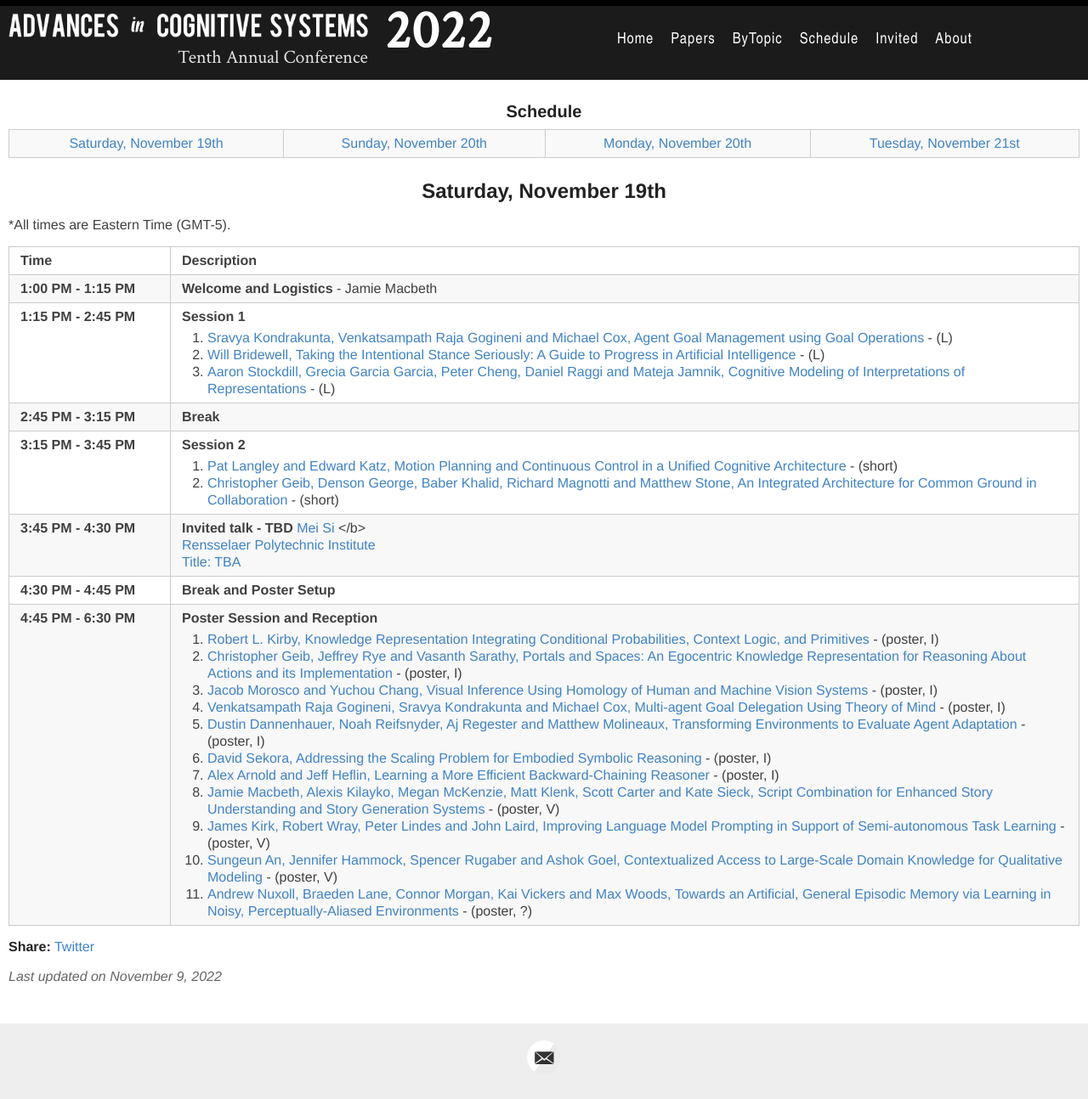
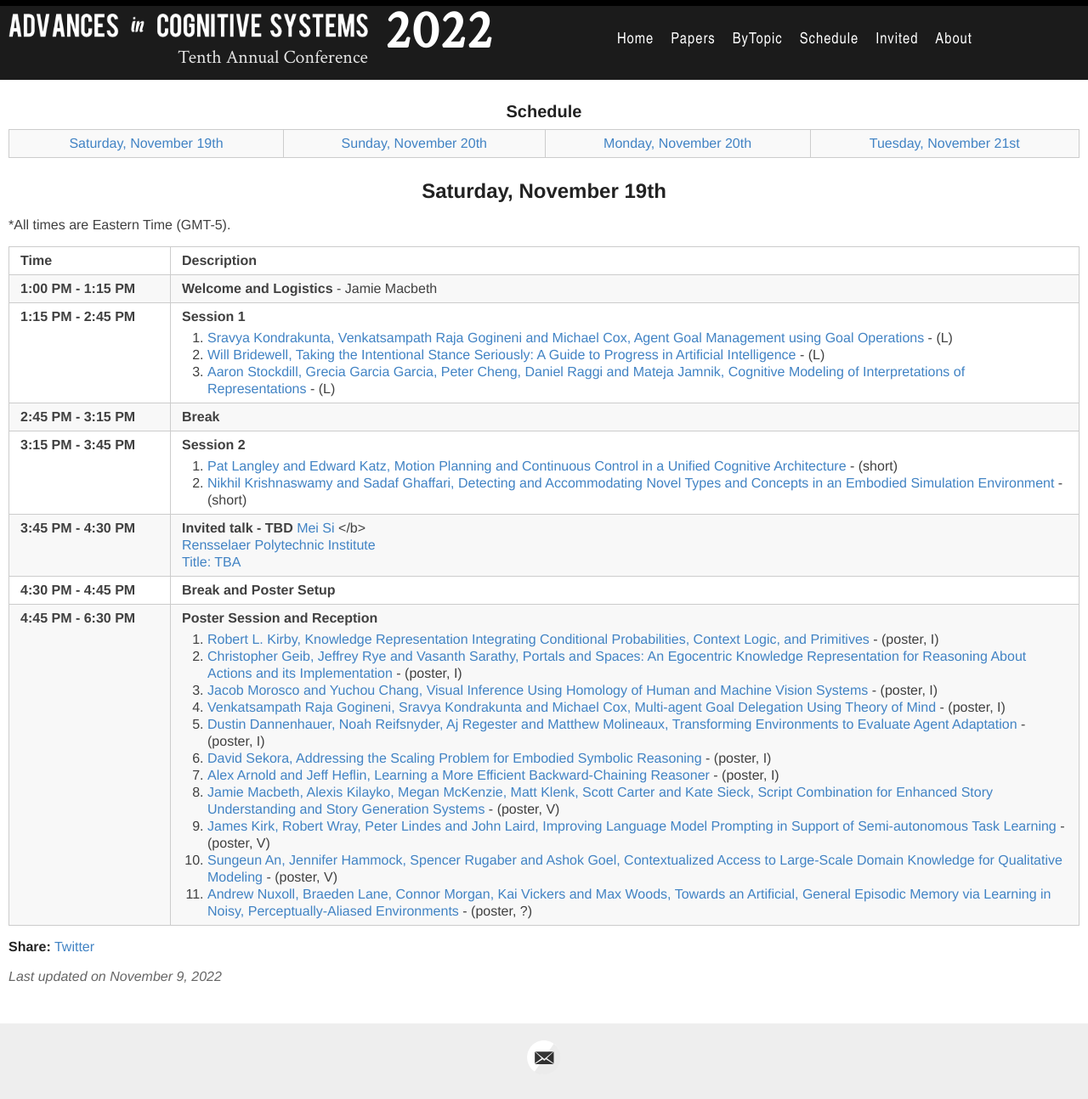
Before and after one commit to AdvancesInCognitiveSystems/acs2022, a Jekyll site: the page built from _days/saturday-day1.md, in a window 1280 px wide. Shown: the whole page at 85% size. Built offline with Jekyll 4.4.1, drawn with Linux system fonts in a browser that asks for light colours.

Commit message:
Moving Krishnaswamy's talk

```diff
--- a/_days/saturday-day1.md
+++ b/_days/saturday-day1.md
@@ -66,7 +66,8 @@ Paper PDFs are available by clicking on talk titles. For slides, click on
 
   <ol>
    <li> <a href="{{site.baseurl}}/data/ACS-22_paper_396.pdf">Pat Langley and Edward Katz, Motion Planning and Continuous Control in a Unified Cognitive Architecture</a> - (short)</li>
-   <li> <a href="{{site.baseurl}}/data/ACS-22_paper_9776.pdf">Christopher Geib, Denson George, Baber Khalid, Richard Magnotti and Matthew Stone, An Integrated Architecture for Common Ground in Collaboration</a> - (short)</li>
+    <!-- Nikhil Krishnaswamy.  "I will be attending remotely, but Sadaf is planning to be there in person.  We will share the presentation of our paper.  However, I am giving a virtual tutorial at AACL on November 20th.  I'm not sure what time of day I need to be at that, but it will be 3 hours, so I would request that our talk at ACS not be scheduled on November 20." -->
+   <li> <a href="{{site.baseurl}}/data/ACS-22_paper_3157.pdf">Nikhil Krishnaswamy and Sadaf Ghaffari, Detecting and Accommodating Novel Types and Concepts in an Embodied Simulation Environment</a> - (short)</li>
   </ol>
 
   </td>
```
